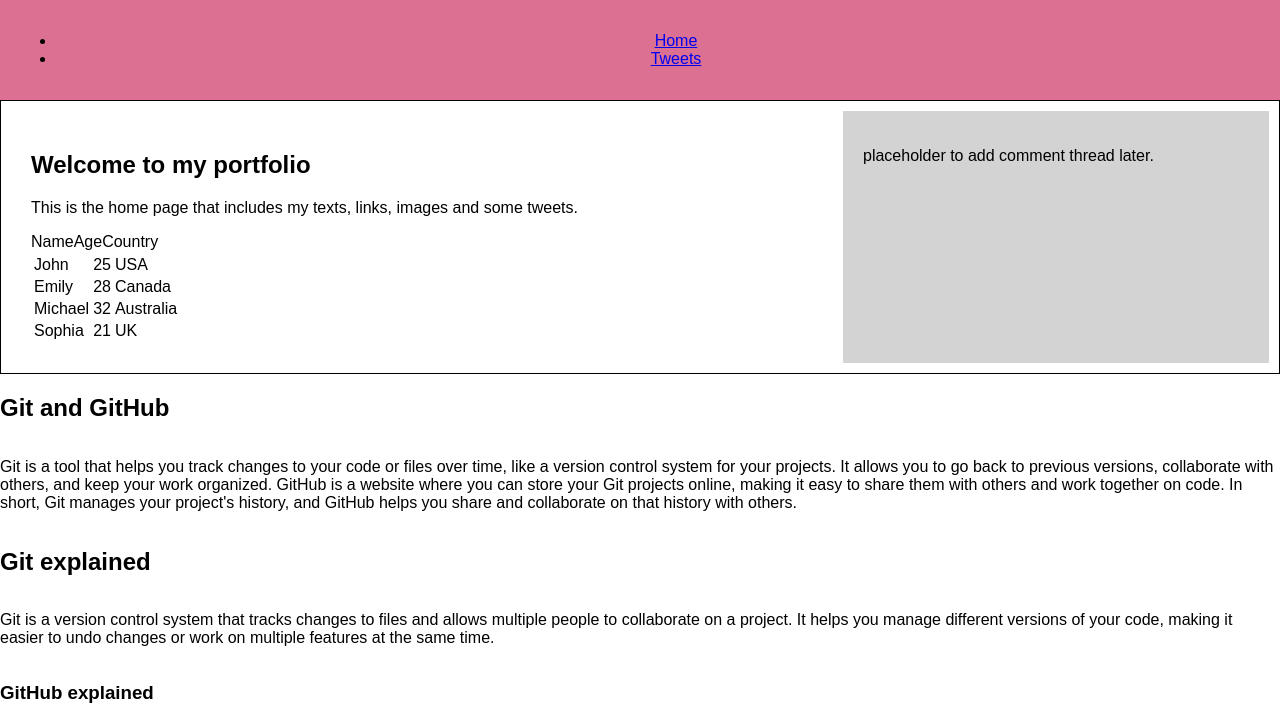
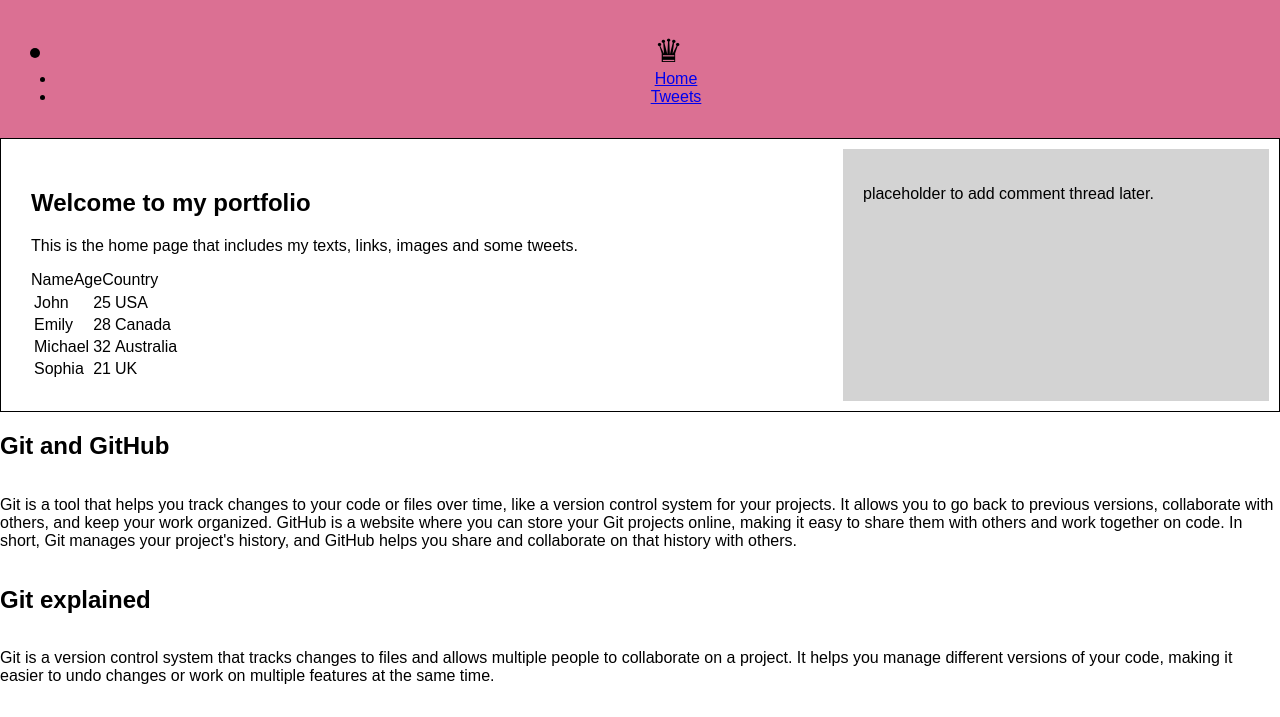
Before and after one commit to Nonny-24/alx_html_css, a plain HTML site: page css_basic/index.html in a window 1280 px wide. Shown: the top 717 px of the page. Drawn offline with Linux system fonts and the light colour scheme.

Commit message:
Add logo class

```diff
--- a/css_basic/index.html
+++ b/css_basic/index.html
@@ -10,6 +10,7 @@
     <header>
         <nav>
             <ul>
+                <li class="logo">&#9819;</li>
                 <li><a href="index.html">Home</a></li>
                 <li><a href="tweets.html">Tweets</a></li>
             </ul>
```
